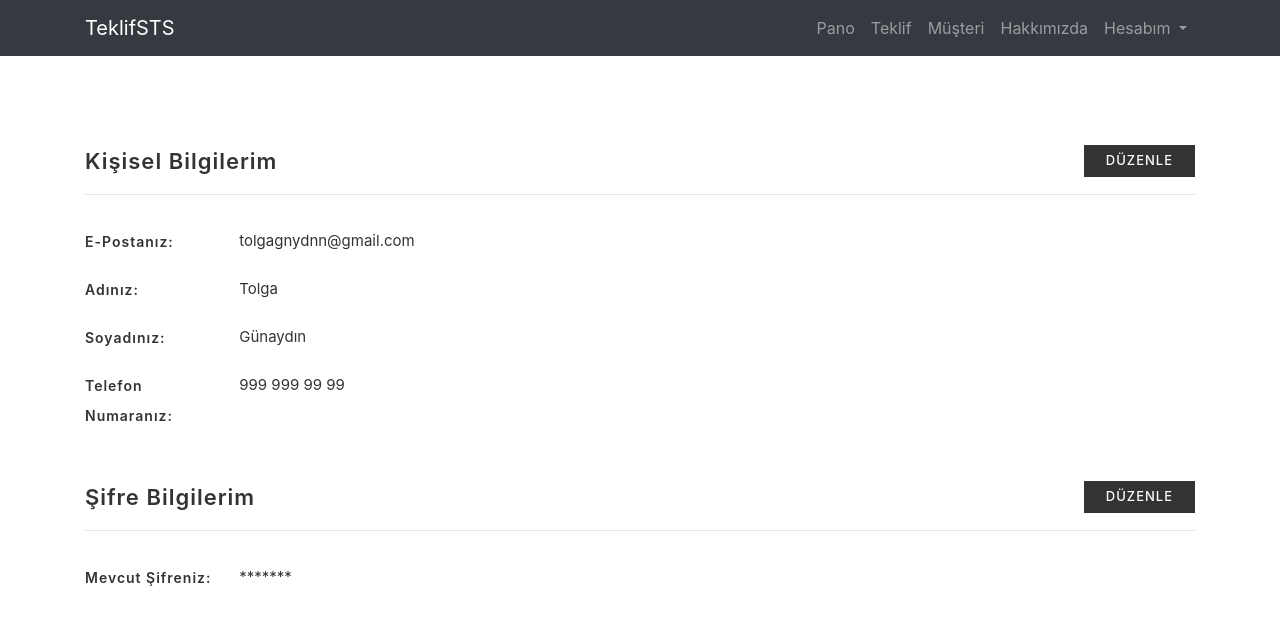
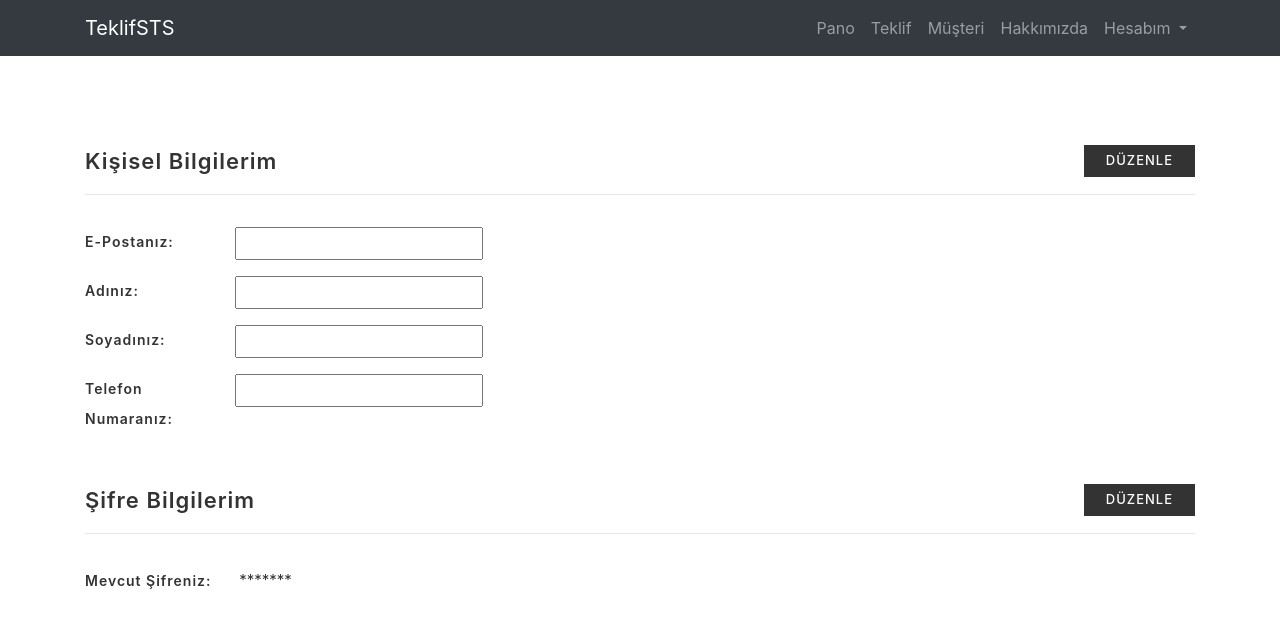
Before and after one commit to tolgagnydnn/teklifsts, a Vue app in the folder web/: page /profil in a window 1280 px wide. Shown: the top 628 px of the page. Built offline with nearby package versions, Linux system fonts and the light colour scheme; no server answers.

Commit message:
CORS için API tarafında düzenleme yapıldı. Profil sayfa bilgileri API üzerinden getirildi.

```diff
--- a/web/package.json
+++ b/web/package.json
@@ -36,7 +36,9 @@
       "plugin:vue/essential",
       "eslint:recommended"
     ],
-    "rules": {},
+    "rules": {
+      "no-console": "off"
+    },
     "parserOptions": {
       "parser": "babel-eslint"
     }
--- a/web/src/components/Hakkimizda.vue
+++ b/web/src/components/Hakkimizda.vue
@@ -16,6 +16,6 @@
 
 <script>
 export default {
-  name: 'Pano',
+  name: 'Hakkimizda',
 }
 </script>
--- a/web/src/components/Profil.vue
+++ b/web/src/components/Profil.vue
@@ -9,20 +9,28 @@
           <hr>
         </div>
         <div class="profile__info">
-          <span class="profile__itemtitle"> E-Postanız: </span>
-          <span class="profile__itemcontent"> tolgagnydnn@gmail.com </span>
+          <span class="profile__itemtitle">E-Postanız:</span>
+          <span class="profile__itemcontent">
+            <input type="text" v-model="profil.eposta">
+          </span>
         </div>
         <div class="profile__info">
-          <span class="profile__itemtitle"> Adınız: </span>
-          <span class="profile__itemcontent"> Tolga </span>
+          <span class="profile__itemtitle">Adınız:</span>
+          <span class="profile__itemcontent">
+            <input type="text" v-model="profil.adi">
+          </span>
         </div>
         <div class="profile__info">
-          <span class="profile__itemtitle"> Soyadınız: </span>
-          <span class="profile__itemcontent"> Günaydın </span>
+          <span class="profile__itemtitle">Soyadınız:</span>
+          <span class="profile__itemcontent">
+            <input type="text" v-model="profil.soyadi">
+          </span>
         </div>
         <div class="profile__info">
-          <span class="profile__itemtitle"> Telefon Numaranız: </span>
-          <span class="profile__itemcontent"> 999 999 99 99 </span>
+          <span class="profile__itemtitle">Telefon Numaranız:</span>
+          <span class="profile__itemcontent">
+            <input type="text" v-model="profil.telefon">
+          </span>
         </div>
       </div>
 
@@ -46,5 +54,28 @@
 
 
 <script>
-
+export default {
+  name: 'Profil',
+  data() {
+    return {
+      profil: {
+        adi: null,
+        soyadi: null,
+        eposta: null,
+        telefon: null
+      }
+    }
+  },
+  created: function() {
+    fetch("http://127.0.0.1:8090/v1/kullanici/bilgi/1")
+    .then((res) => { return res.json(); })
+    .then((res) => {
+      if (res.status) {
+        this.profil = res.data;
+      } else {
+        alert(res.data.error);
+      }
+    })
+  }
+}
 </script>
```
Also changed, not shown: 1 other file (tests, documents, lock files or other folders).
